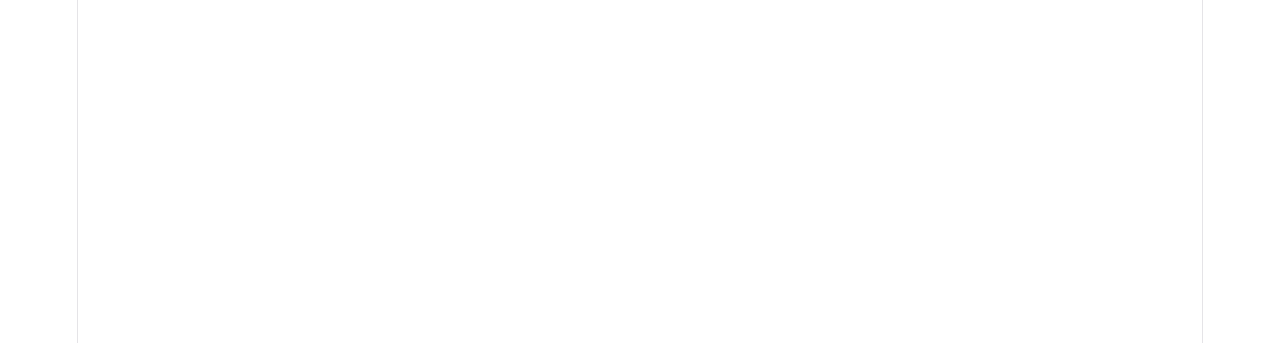
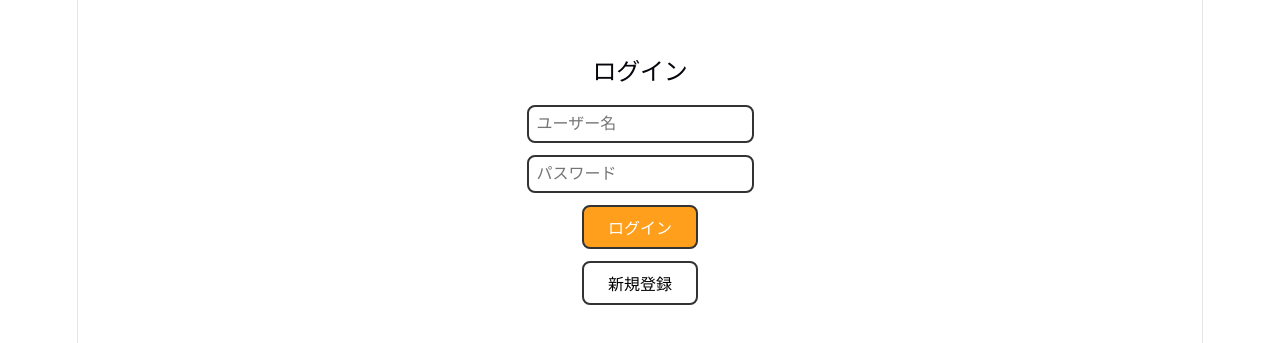
Before and after one commit to drama-dolls/main, a React (Vite) app in the folder frontend/: page /login in a window 1280 px wide. Before the commit this address had no page. Shown: the part 219-562 px from the top of the page. Built offline with nearby package versions, Linux system fonts and the light colour scheme.

Commit message:
feat: ログインページを追加

```diff
--- a/frontend/src/App.tsx
+++ b/frontend/src/App.tsx
@@ -1,11 +1,9 @@
 import { BrowserRouter, Routes, Route } from 'react-router-dom';
 import { Layout } from './components/Layout';
-import { HomePage } from './pages/HomePage'; // ★追加：新しく作ったホーム画面のファイルを読み込む！
-
-// ▼ 変更後（5行目〜12行目あたりをこれに置き換えます）
+import { HomePage } from './pages/HomePage';
+import LoginPage from './pages/LoginPage';
 import TodoPage from "./pages/to-do";
-import { MyPage } from './pages/MyPage'; // ★本物のマイページを読み込む
-
+import { MyPage } from './pages/MyPage';
 import GachaPage from "./pages/gacha";
 import GachaRollPage from "./pages/gacha-roll";
 import AccountPage from "./pages/account";
@@ -14,6 +12,7 @@
   return (
     <BrowserRouter>
       <Routes>
+        <Route path="/login" element={<LoginPage />} />
         <Route path="/" element={<Layout />}>
           <Route index element={<HomePage />} />
           <Route path="todo" element={<TodoPage />} />
--- /dev/null
+++ b/frontend/src/pages/LoginPage.tsx
@@ -0,0 +1,49 @@
+import { useState } from "react";
+import { useNavigate } from "react-router-dom";
+import { api } from "../api/client";
+
+export default function LoginPage() {
+  const [username, setUsername] = useState("");
+  const [password, setPassword] = useState("");
+  const navigate = useNavigate();
+
+  const handleLogin = async () => {
+    const data = await api.login(username, password);
+    if (data.access_token) {
+      localStorage.setItem("token", data.access_token);
+      navigate("/");
+    } else {
+      alert("ログイン失敗");
+    }
+  };
+
+  const handleRegister = async () => {
+    await api.register(username, password);
+    await handleLogin();
+  };
+
+  return (
+    <div style={{ display: "flex", flexDirection: "column", alignItems: "center", justifyContent: "center", height: "100vh", gap: "12px" }}>
+      <h2>ログイン</h2>
+      <input
+        placeholder="ユーザー名"
+        value={username}
+        onChange={(e) => setUsername(e.target.value)}
+        style={{ padding: "8px", fontSize: "16px", borderRadius: "8px", border: "2px solid #333" }}
+      />
+      <input
+        placeholder="パスワード"
+        type="password"
+        value={password}
+        onChange={(e) => setPassword(e.target.value)}
+        style={{ padding: "8px", fontSize: "16px", borderRadius: "8px", border: "2px solid #333" }}
+      />
+      <button onClick={handleLogin} style={{ padding: "8px 24px", fontSize: "16px", borderRadius: "8px", border: "2px solid #333", backgroundColor: "#FF9F1C", color: "#FFF", cursor: "pointer", fontWeight: "bold" }}>
+        ログイン
+      </button>
+      <button onClick={handleRegister} style={{ padding: "8px 24px", fontSize: "16px", borderRadius: "8px", border: "2px solid #333", backgroundColor: "#FFF", cursor: "pointer", fontWeight: "bold" }}>
+        新規登録
+      </button>
+    </div>
+  );
+}
```
